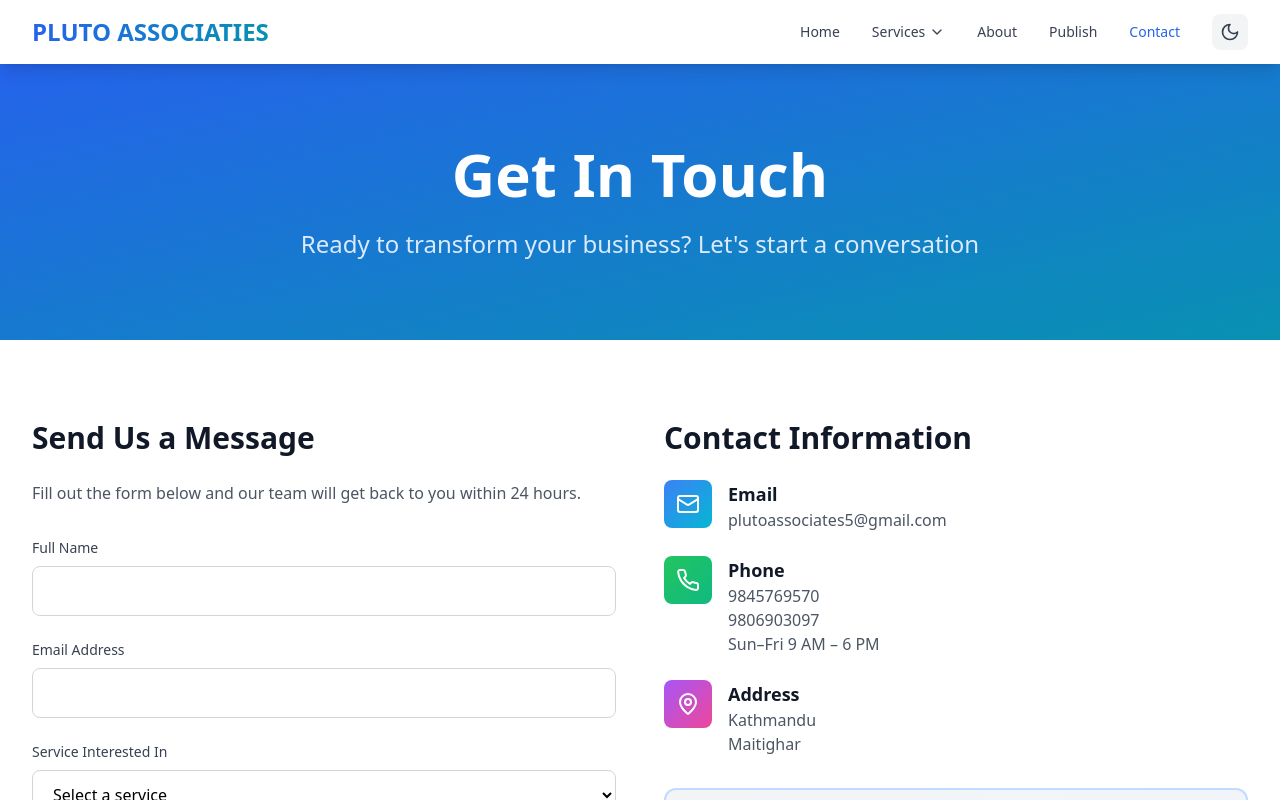
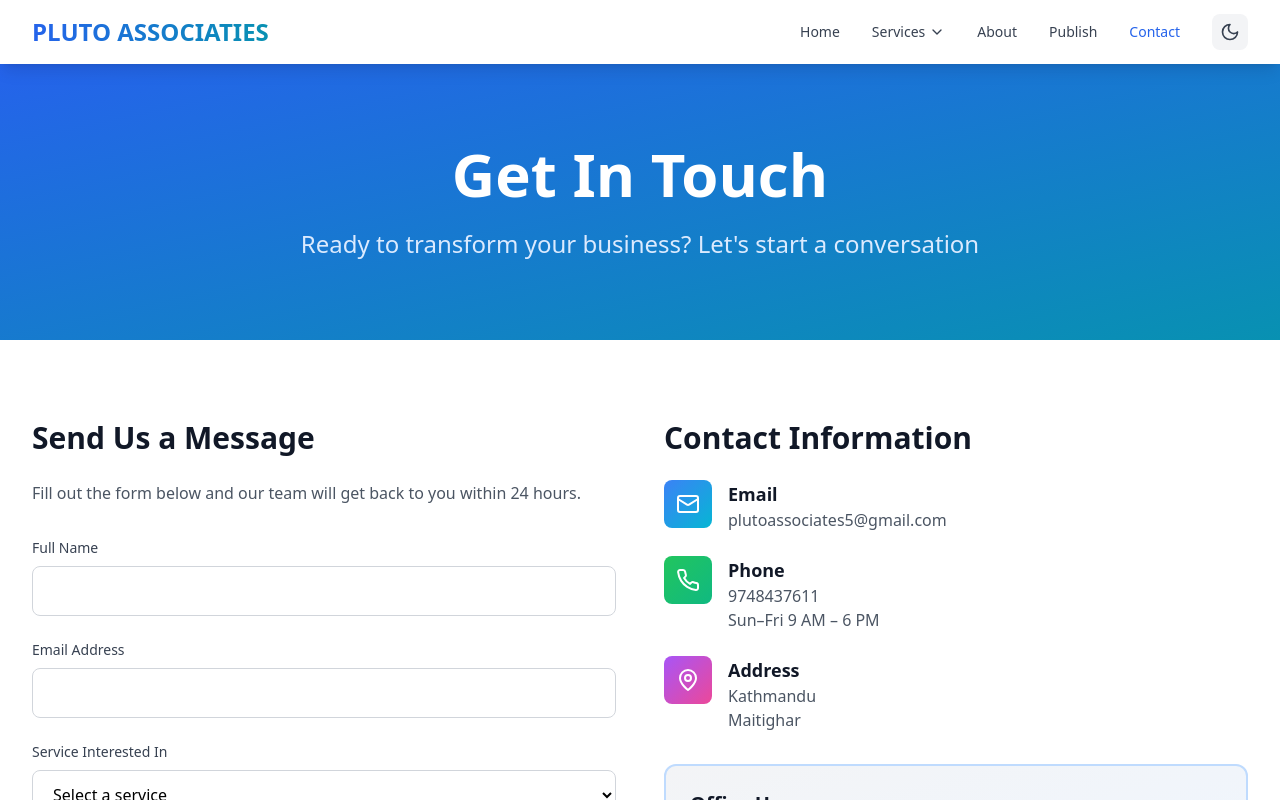
Before and after one commit to PitamberPandey/Organization-Website, a React (Vite) app: page / in a window 1280 px wide. Both pictures are taken after a click on the button "Get Started". Shown: the top 800 px of the page. Built offline with nearby package versions, Linux system fonts and the light colour scheme.

Commit message:
Update Footer, Contact, and Home pages

```diff
--- a/src/components/Footer.tsx
+++ b/src/components/Footer.tsx
@@ -114,7 +114,7 @@ export default function Footer({ onNavigate }: FooterProps) {
               </li>
               <li className="flex items-center space-x-2 text-sm">
                 <Phone className="w-4 h-4 text-blue-400" />
-                <span>9845769570</span>
+                <span>9748437611</span>
               </li>
               <li className="flex items-center space-x-2 text-sm">
                 <MapPin className="w-4 h-4 text-blue-400" />
--- a/src/pages/Contact.tsx
+++ b/src/pages/Contact.tsx
@@ -203,9 +203,8 @@ export default function Contact({ onNavigate }: ContactProps) {
                       <h3 className="text-lg font-semibold text-gray-900 dark:text-white">
                         Phone
                       </h3>
-                      <p className="text-gray-600 dark:text-gray-400">9845769570</p>
-                      <p className="text-gray-600 dark:text-gray-400">9806903097</p>
-                      <p className="text-gray-600 dark:text-gray-400">Sun–Fri 9 AM – 6 PM</p>
+                      <p className="text-gray-600 dark:text-gray-400">9748437611</p>
+         <p className="text-gray-600 dark:text-gray-400">Sun–Fri 9 AM – 6 PM</p>
                     </div>
                   </div>
 
--- a/src/pages/Home.tsx
+++ b/src/pages/Home.tsx
@@ -247,7 +247,7 @@ export default function Home({ onNavigate }: HomeProps) {
 import WhatsAppIcon from '@mui/icons-material/WhatsApp';
 
 <a
-  href="https://wa.me/9779845769570" // Replace with your WhatsApp number
+  href="https://wa.me/9779748437611" // Replace with your WhatsApp number
   target="_blank"
   rel="noopener noreferrer"
   className="fixed bottom-6 right-6 bg-green-500 hover:bg-green-600 px-6 py-3 rounded-3xl flex items-center justify-center shadow-lg hover:shadow-2xl transition-all duration-300 z-50 space-x-2"
@@ -256,7 +256,7 @@ import WhatsAppIcon from '@mui/icons-material/WhatsApp';
   <span className="text-white font-semibold">WhatsApp</span>
 </a>
 <a
-  href="tel:+9779845769570" // Replace with your phone number including country code
+  href="tel:+9779748437611" // Replace with your phone number including country code
   target="_blank"
   rel="noopener noreferrer"
   className="fixed bottom-20 right-6 bg-blue-500 hover:bg-blue-600 px-6 py-3 rounded-3xl flex items-center justify-center shadow-lg hover:shadow-2xl transition-all duration-300 z-50 space-x-2"
```
